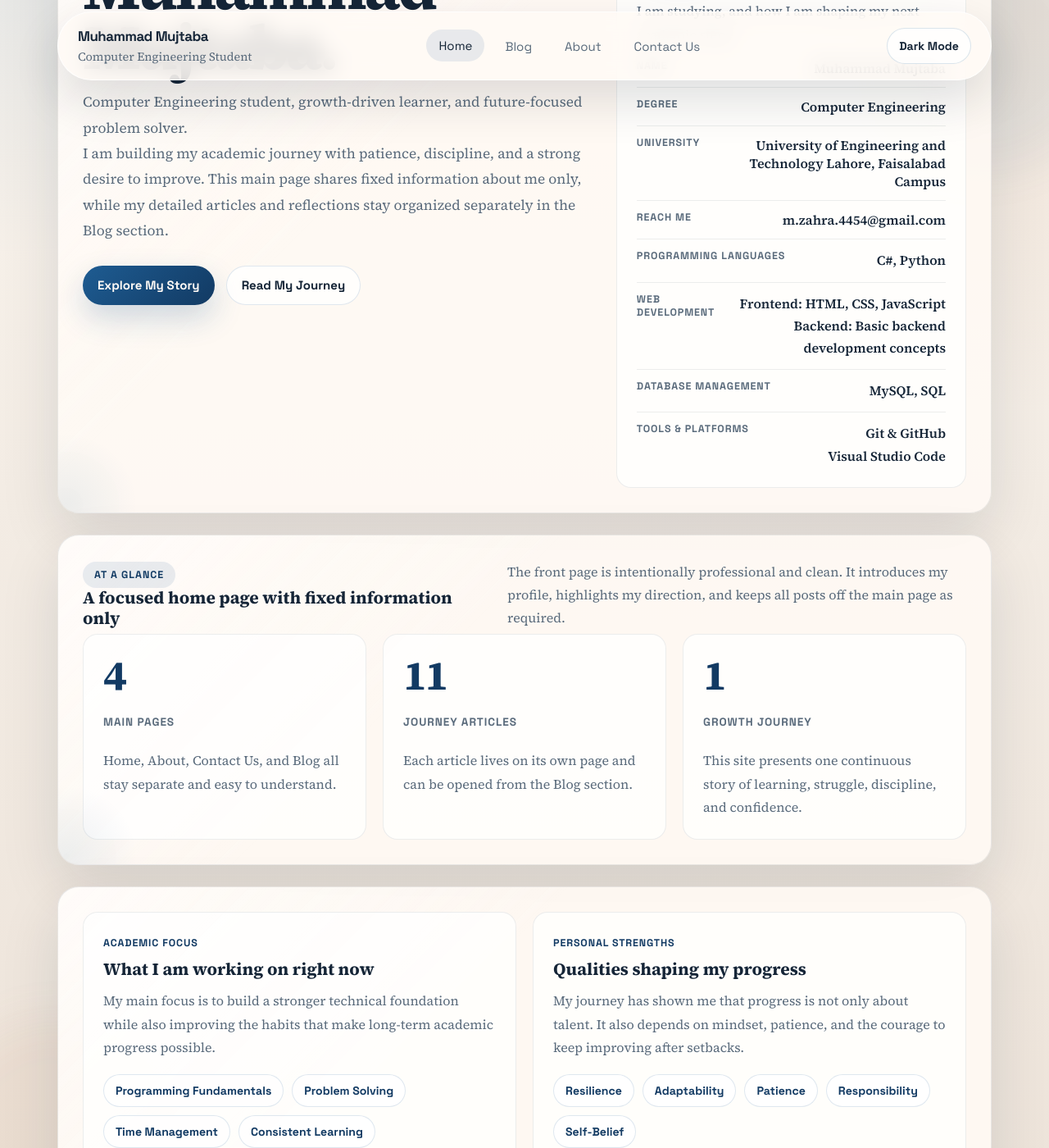
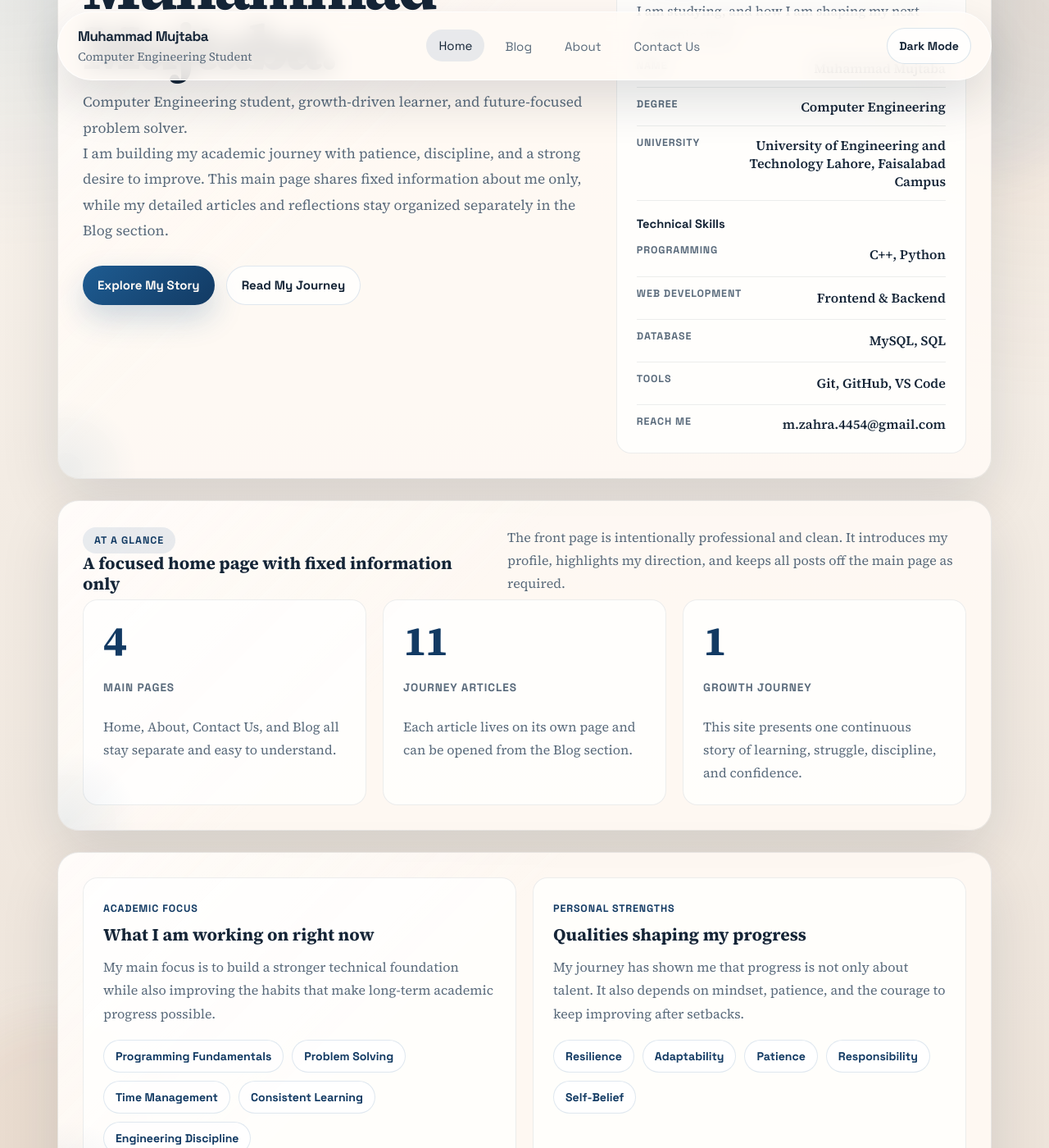
Before and after one commit to muhamamd-mujtaba/muhamamd-mujtaba.github.io, a Jekyll site: the page built from index.html, in a window 1280 px wide and 1400 px high, scrolled down 337 px. Shown: the whole window at 82% size. Built offline with Jekyll 4.4.1, drawn with Linux system fonts in a browser that asks for light colours.

Commit message:
Reformat profile technical skills section

```diff
--- a/index.html
+++ b/index.html
@@ -45,25 +45,28 @@ footer_link_url: /blog.html
         <span class="meta-label">University</span>
         <span class="meta-value">University of Engineering and Technology Lahore, Faisalabad Campus</span>
       </li>
+      <li class="meta-group-title">
+        <span class="meta-section">Technical Skills</span>
+      </li>
+      <li>
+        <span class="meta-label">Programming</span>
+        <span class="meta-value skill-value">C++, Python</span>
+      </li>
+      <li class="meta-multiline">
+        <span class="meta-label">Web Development</span>
+        <span class="meta-value skill-value">Frontend &amp; Backend</span>
+      </li>
+      <li class="meta-multiline">
+        <span class="meta-label">Database</span>
+        <span class="meta-value skill-value">MySQL, SQL</span>
+      </li>
+      <li class="meta-multiline">
+        <span class="meta-label">Tools</span>
+        <span class="meta-value skill-value">Git, GitHub, VS Code</span>
+      </li>
       <li>
         <span class="meta-label">Reach Me</span>
         <span class="meta-value">m.zahra.4454@gmail.com</span>
-      </li>
-      <li class="meta-multiline">
-        <span class="meta-label">Programming Languages</span>
-        <span class="meta-value skill-value">C#, Python</span>
-      </li>
-      <li class="meta-multiline">
-        <span class="meta-label">Web Development</span>
-        <span class="meta-value skill-value">Frontend: HTML, CSS, JavaScript<br>Backend: Basic backend development concepts</span>
-      </li>
-      <li class="meta-multiline">
-        <span class="meta-label">Database Management</span>
-        <span class="meta-value skill-value">MySQL, SQL</span>
-      </li>
-      <li class="meta-multiline">
-        <span class="meta-label">Tools &amp; Platforms</span>
-        <span class="meta-value skill-value">Git &amp; GitHub<br>Visual Studio Code</span>
       </li>
     </ul>
   </aside>
--- a/styles.css
+++ b/styles.css
@@ -516,6 +516,12 @@ img {
   align-items: flex-start;
 }
 
+.meta-list li.meta-group-title {
+  display: block;
+  padding: 4px 0 2px;
+  border-bottom: 0;
+}
+
 .meta-list li:last-child,
 .contact-list li:last-child {
   padding-bottom: 0;
@@ -540,6 +546,14 @@ img {
 .skill-value {
   max-width: 68%;
   line-height: 1.7;
+}
+
+.meta-section {
+  display: inline-block;
+  font-family: "Space Grotesk", Arial, sans-serif;
+  font-size: 0.92rem;
+  font-weight: 700;
+  color: var(--ink);
 }
 
 .tag-row {
```
